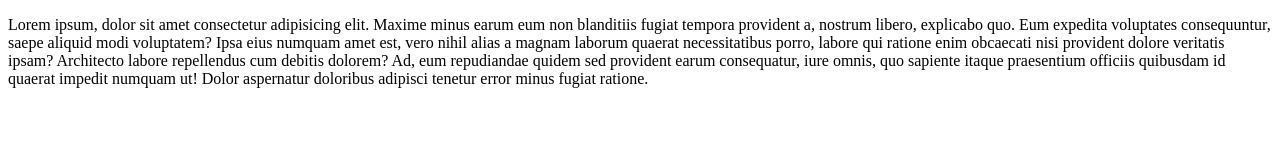
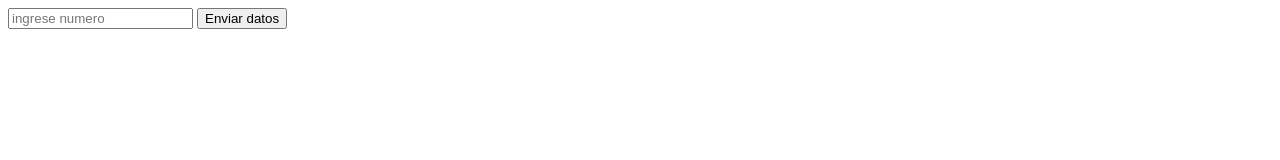
Before and after one commit to AdrianCadillo/Repositorio-Node.Js, a website: page app.html in a window 1280 px wide. Drawn offline with Linux system fonts and the light colour scheme.

Commit message:
agregue input a la app

```diff
--- a/app.html
+++ b/app.html
@@ -9,13 +9,8 @@
 </head>
 
 <body>
-    <p>Lorem ipsum, dolor sit amet consectetur adipisicing elit. Maxime minus earum eum non blanditiis fugiat tempora
-        provident a, nostrum libero, explicabo quo. Eum expedita voluptates consequuntur, saepe aliquid modi voluptatem?
-        Ipsa eius numquam amet est, vero nihil alias a magnam laborum quaerat necessitatibus porro, labore qui ratione
-        enim obcaecati nisi provident dolore veritatis ipsam? Architecto labore repellendus cum debitis dolorem?
-        Ad, eum repudiandae quidem sed provident earum consequatur, iure omnis, quo sapiente itaque praesentium officiis
-        quibusdam id quaerat impedit numquam ut! Dolor aspernatur doloribus adipisci tenetur error minus fugiat ratione.
-    </p>
+<input type="text" placeholder="ingrese numero">
+<button>Enviar datos</button>
 </body>
 <script>
  var numero1=3;
```
